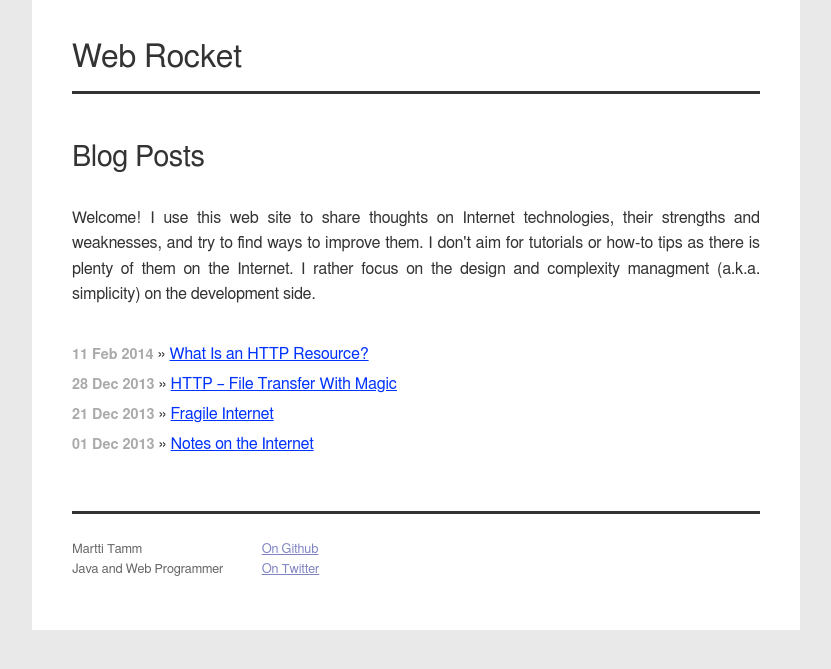
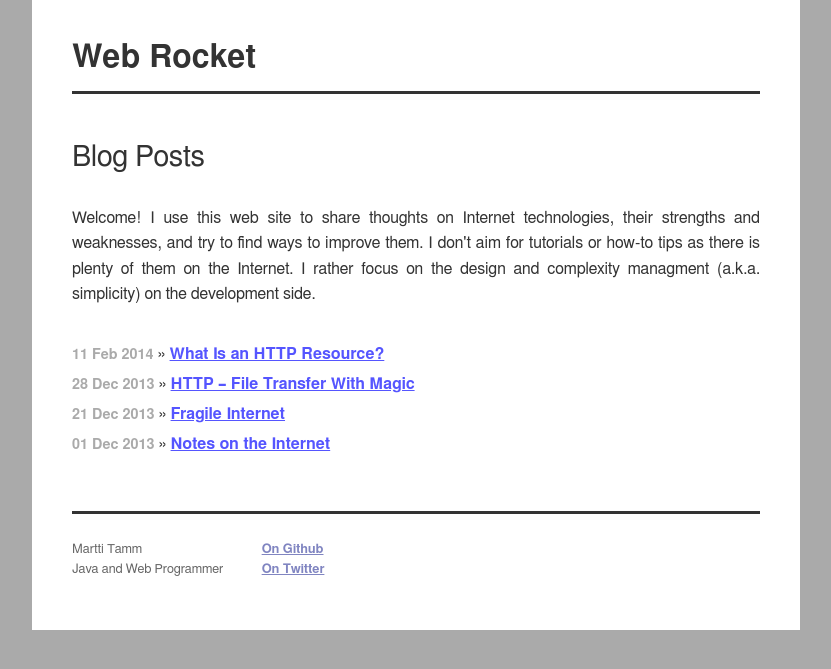
Before and after one commit to mrtamm/mrtamm.github.io, a Jekyll site: the page built from index.html, in a window 1280 px wide. Shown: the top 669 px of the page, without its empty margins (224-1055 px from the left). Built offline with Jekyll 4.4.1, drawn with Linux system fonts in a browser that asks for light colours; nearby versions of some CDN libraries; library files that are not in the unit come from our copies.

Commit message:
Minor color and link changes

```diff
--- a/css/style.css
+++ b/css/style.css
@@ -3,21 +3,21 @@
 
 body, select, input, textarea { color: #333; }
 
-em   { text-decoration: underline; font-style: none; }
+em   { text-decoration: underline; font-style: normal; }
 ins  { background-color: #fcd700; color: #000; text-decoration: none; }
 mark { background-color: #fcd700; color: #000; font-style: italic; font-weight: bold; }
 
 input:-moz-placeholder    { color: #a9a9a9; }
 textarea:-moz-placeholder { color: #a9a9a9; }
 
-a         { color: #03f; }
+a         { color: #55f; font-weight: 600; }
 a:hover   { color: #69f; }
-a:visited { color: #a0a; }
+a:visited { color: #55f; font-weight: normal; }
 
 /** custom follows **/
 html, body { height: 100%; }
 body {
-  background-color: #e9e9e9;
+  background-color: #aaa;
   text-align: center;
   font: 16px Helmet, Freesans, sans-serif;
 }
```
